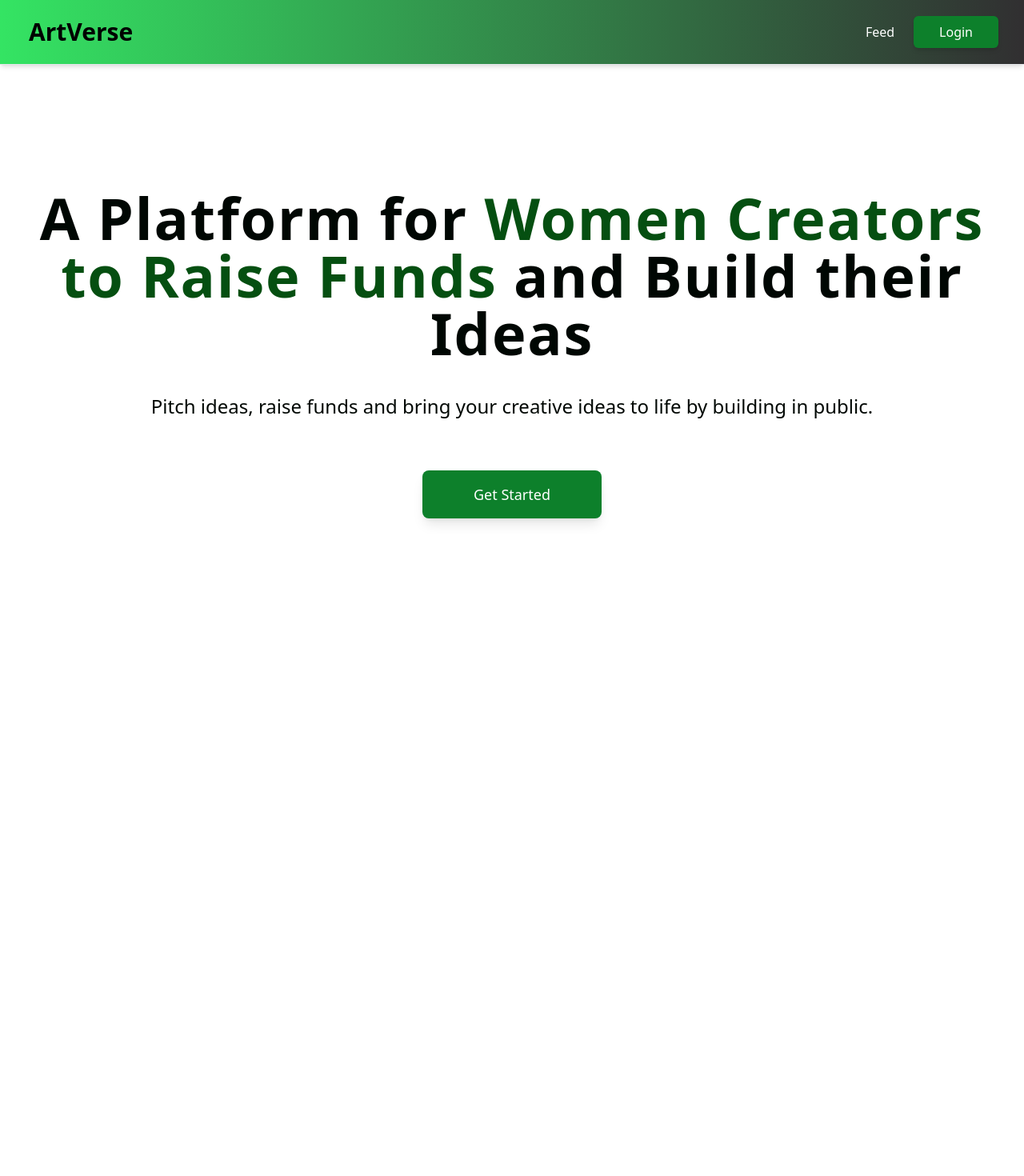
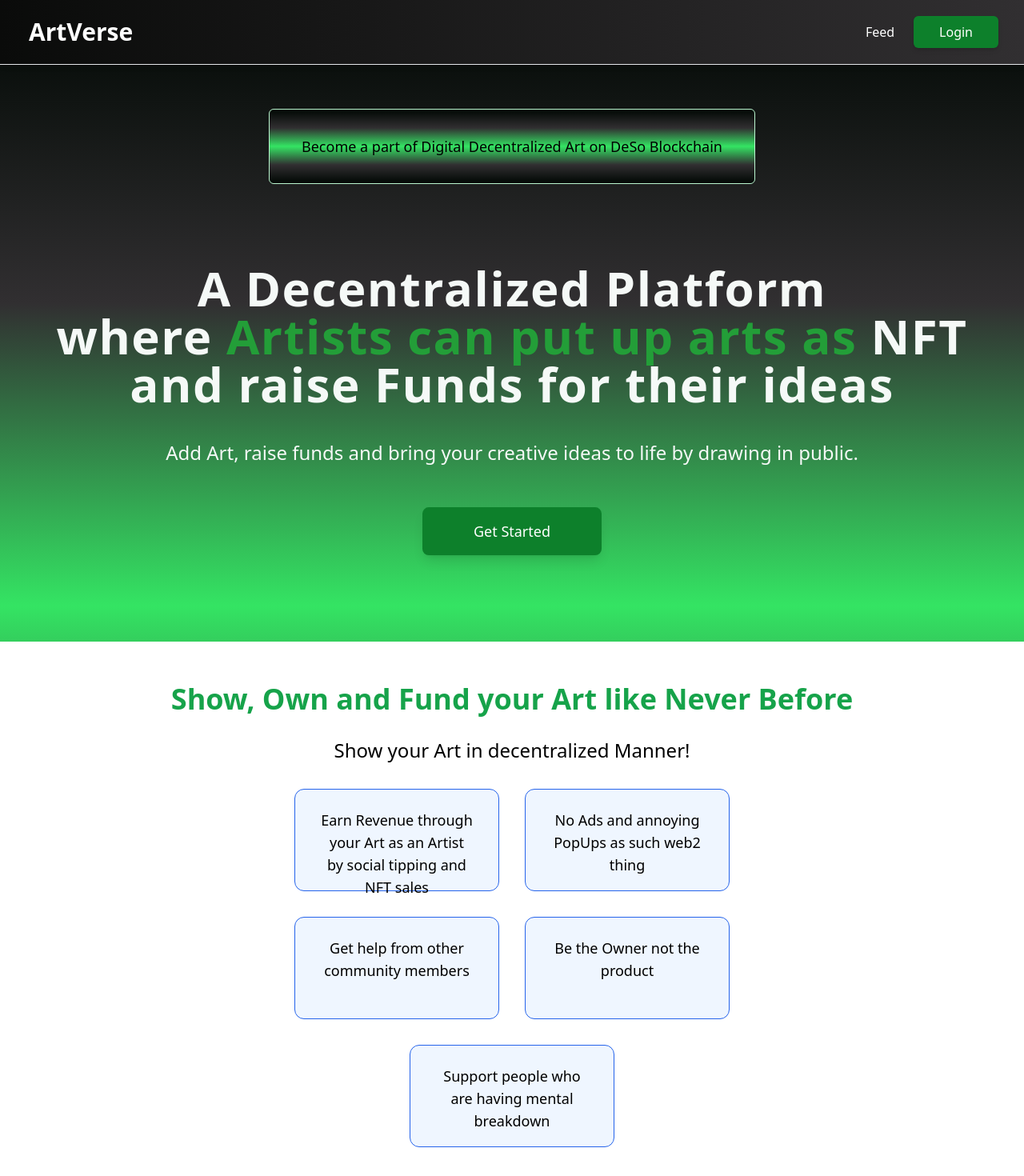
Before and after one commit to ConnectBhawna/ArtVerse, a React (Create React App) app in the folder frontend/: page / in a window 1280 px wide. Shown: the top 1470 px of the page at 80% size. Before the commit the page ends 800 px from the top, so only its background shows below. Built offline with nearby package versions, Linux system fonts and the light colour scheme; what deso-protocol would draw is missing.

Commit message:
done with frontend part"

```diff
--- a/frontend/public/index.html
+++ b/frontend/public/index.html
@@ -36,7 +36,7 @@
       work correctly both with client-side routing and a non-root public URL.
       Learn how to configure a non-root public URL by running `npm run build`.
     -->
-    <title>SheFunds</title>
+    <title>ArtVerse</title>
   </head>
   <body>
     <noscript>You need to enable JavaScript to run this app.</noscript>
--- a/frontend/src/App.css
+++ b/frontend/src/App.css
@@ -38,9 +38,15 @@
 }
 
 .gradient {
-  background: linear-gradient(90deg, #34e463, #312f31 100%);
+  background: linear-gradient(180deg,#000703, #312f31 , #34e463,#312f31,#000703 100%);
 }
 
+.gradientwhite {
+  background: linear-gradient(180deg, #bebbbe , #748479, 100%);
+}
+.paragradient {
+  background: linear-gradient(90deg, #0a0b0a, #312f31 100%);
+}
 .primaryColor{
  background-color: #0d802b;
 }
@@ -48,10 +54,14 @@
   background-color: #011006;
 }
 .primaryTextColor{
- color: #000703;
+ color: #f5f9f7;
 }
 
-
+.right-side{
+  display: inline-block;
+  width: 100%;
+  text-align: right;
+}
 .colorText{
-  color: #054f11;
+  color: #239e38;
 }
--- a/frontend/src/Components/Home/Card.jsx
+++ b/frontend/src/Components/Home/Card.jsx
@@ -30,7 +30,7 @@
 
 
       <div
-        className={` my-4 w-full mx-6 md:w-1/2 lg:w-1/3   rounded-md overflow-hidden shadow-lg text-black cursor-pointer hover:scale-105 duration-75`}
+        className={` my-4 w-full mx-6 md:w-1/2 lg:w-1/3   rounded-md overflow-hidden bg-white shadow-md text-black cursor-pointer hover:scale-105 duration-75`}
         onClick={() => {
           window.location.href = `/post/${postHashHex}`;
         }}>
@@ -40,6 +40,7 @@
             backgroundSize: "cover",
             backgroundPosition: "center",
             backgroundRepeat: "no-repeat",
+            backgroundColor:"white",
             height: "300px",
             width: "100%",
           }}></div>
--- a/frontend/src/Components/Home/Home.jsx
+++ b/frontend/src/Components/Home/Home.jsx
@@ -26,11 +26,11 @@
   return (
     <div>
       <NavBar pitchDesk={false} create={true} />
-      <div className='pt-24 '>
+      <div className='pt-24 gradient'>
         {loading && <Loader />}
-        <div className='container mx-auto'>
+        <div className='container mx-auto gradient1'>
           {loadSuccess && (
-            <h1 className='text-center text-3xl my-4'>Top Pitches</h1>
+            <h1 className='text-center text-3xl my-4'>Top Arts of this Weekand</h1>
           )}
           {loadSuccess &&
             postsFound.map((post, index) => {
--- a/frontend/src/Components/Landing.jsx
+++ b/frontend/src/Components/Landing.jsx
@@ -5,31 +5,82 @@
 
 
   return (
-    <div>
+    <div gradient>
       <NavBar
       pitchDesk= {true}
         create= {false}
       />
-      <div className='pt-32  sm:pt-52'>
-        <div className='flex container mx-auto px-1 flex-col mt-7 items-center'>
-          <h1 className='text-center text-5xl md:text-7xl font-bold primaryTextColor tracking-wide sm:leading-[4rem]'>
-            A Platform for{" "}
-            <span className='colorText'>Women Creators to Raise Funds </span>{" "}
-            and Build their Ideas
+      <div className='pt-28 gradient'>
+        <div className='flex centre flex-col items-center my-6'>
+            <div className=' text-lg px-10 py-8 gradient rounded-md border border-green-200'>
+              {" "}
+              <span className='undeline text-white-800 '>
+                <a href='https://deso.org' target={"_blank"}>
+                  Become a part of Digital Decentralized Art on DeSo Blockchain
+                </a>
+              </span>
+            </div>
+          </div>
+        <div className='py-8 mt-7 px-8'>
+          <div className=' flex center flex-col items-center my-6 px-6 py-4'>
+            <h1 className='text-center text-4xl md:text-6xl font-bold primaryTextColor tracking-wide sm:leading-[16rem]'>
+             A Decentralized Platform <br></br>where{" "}
+              <span className='colorText'>Artists can put up arts as</span>{" "}
+             NFT and raise Funds for their ideas
+            </h1>
+            <p className=' text-center mt-4 text-lg text-gray-800 sm:mt-10 sm:text-2xl primaryTextColor'>
+            Add Art, raise funds and bring your creative ideas to life by
+            drawing in public.
+            </p>
+
+            <Link className='text-lg primaryColor animate-bounce text-white mt-16 px-16 py-4 rounded-lg shadow-lg hover:shadow-xl hover:scale-105 duration-100 hover:bg-[#bd3957]'
+            to = "/home">
+            Get Started
+            </Link>
+          </div>
+        </div>
+
+        <div className='flex justify-center bg-white flex-col items-center my-6 py-12'>
+          <h1 classname='text-white' ></h1>
+          <h1 className='text-center text-4xl text-green-600  font-bold   sm:leading-[3rem]'>
+            Show, Own and Fund your Art like Never Before
           </h1>
-          <p className=' text-center mt-4 text-lg text-gray-800 sm:mt-10 sm:text-2xl primaryTextColor'>
-            Pitch ideas, raise funds and bring your creative ideas to life by
-            building in public.
+          <p className=' text-center mt-2 text-lg text-black sm:mt-6 sm:text-2xl '>
+            Show your Art in decentralized Manner!
           </p>
+          <div className='mx-auto flex flex-wrap my-4  w-full  px-4 sm:px-44 lg:px-72 justify-center'>
+            <div className=' items-center flex justify-center flex-col   p-4 '>
+              <div className='border bg-blue-50 w-[16rem] h-[8rem] border-blue-600 px-8 py-6 rounded-xl  text-center text-lg'>
+                Earn Revenue through your Art as an Artist by social tipping and NFT sales
+              </div>
+            </div>
+            <div className=' items-center flex justify-center flex-col   p-4 '>
+              <div className='border bg-blue-50 w-[16rem] h-[8rem] border-blue-600 px-8 py-6 rounded-xl  text-center text-lg'>
+                No Ads and annoying PopUps as such web2 thing
+              </div>
+            </div>
+            <div className=' items-center flex justify-center  flex-col  p-4 '>
+              <div className='border bg-blue-50 w-[16rem] h-[8rem] border-blue-600 px-8 py-6 rounded-xl  text-center text-lg'>
+                Get help from other community members
+              </div>
+            </div>
+            <div className=' items-center flex justify-center flex-col   p-4 '>
+              <div className='border bg-blue-50 w-[16rem] h-[8rem] border-blue-600 px-8 py-6 rounded-xl  text-center text-lg'>
+                Be the Owner not the product
+              </div>
+            </div>
+            <div className=' items-center flex justify-center flex-col   p-4 '>
+              <div className='border bg-blue-50 w-[16rem] h-[8rem] border-blue-600 px-8 py-6 rounded-xl  text-center text-lg'>
+                Support people who are having mental breakdown
+              </div>
+            </div>
 
-          <Link className='text-lg primaryColor text-white mt-16 px-16 py-4 rounded-lg shadow-lg hover:shadow-xl hover:scale-105 duration-100 hover:bg-[#bd3957]'
-          to = "/home">
 
-            Get Started
-          </Link>
+        </div >
         </div>
       </div>
     </div>
+
   );
 }
 
--- a/frontend/src/Components/Navbar.jsx
+++ b/frontend/src/Components/Navbar.jsx
@@ -43,7 +43,7 @@
   };
 
   return (
-    <nav className='w-full  shadow-md fixed gradient border-b' style={{
+    <nav className='w-full  shadow-md fixed paragradient border-b' style={{
       zIndex: 1000
     }}>
       <div className='justify-between px-4 mx-auto lg:max-w-7xl md:items-center md:flex md:px-8'>
@@ -52,7 +52,7 @@
             <div className='flex items-center space-x-1'>
               <div className="h-14"></div>
               <a href='/'>
-                <h2 className='text-3xl font-bold '>ArtVerse</h2>
+                <h2 className='text-3xl text-white font-bold '>ArtVerse</h2>
               </a>
             </div>
             <div className='md:hidden'>
--- a/frontend/src/Components/Pitch.jsx/TextEditor.jsx
+++ b/frontend/src/Components/Pitch.jsx/TextEditor.jsx
@@ -90,13 +90,13 @@
   return (
     <>
       {/* Title Element */}
-      <div className='flex flex-col mt-6'>
+      <div className='flex flex-col mt-6 '>
         <textarea
           name='title'
           id='blogTitle'
           className='resize-none w-full rounded-md p-2 text-2xl font-bold bg-white text-gray-800 focus:outline-none border '
           rows='1'
-          placeholder='Project or idea title...'
+          placeholder='Art Name...'
           value={titleText}
           onChange={onTitleChange}
           ref={titleTextArea}></textarea>
@@ -114,7 +114,7 @@
         <textarea
           className='resize-none w-full  p-2 rounded-b-lg text-lg min-h-24 no-ring bg-white text-gray-800 focus:outline-none border'
           rows='10'
-          placeholder='Write your Project or Idea description'
+          placeholder='Write about your Art or Describe its Features...'
           value={bodyText}
           onChange={onBodyChange}
           ref={bodyTextArea}></textarea>
```
Also changed, not shown: frontend/src/Components/Pitch.jsx/Pitch.jsx (+10 -10 lines), 1 other file (tests, documents, lock files or other folders).
